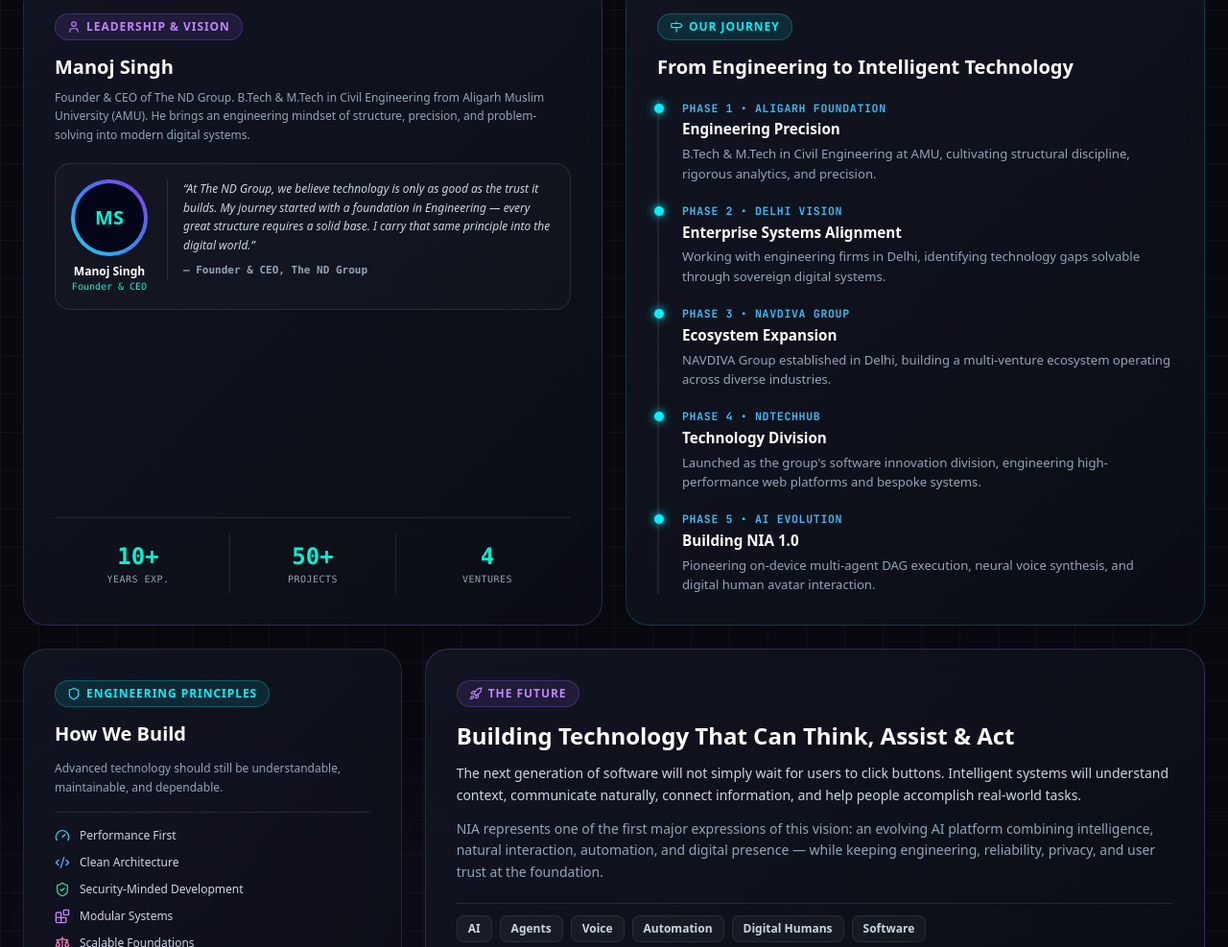
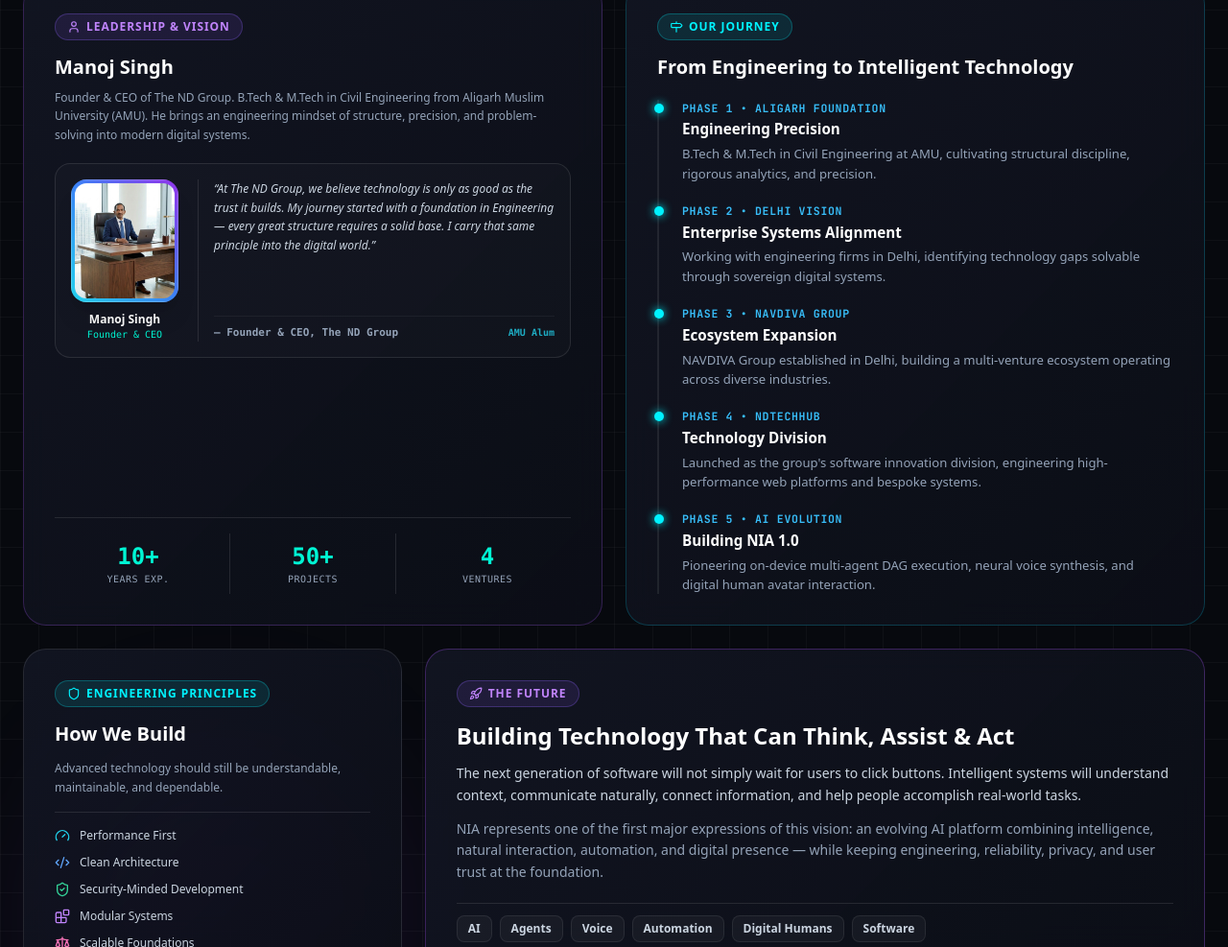
Before and after one commit to manojalig2979-dot/nia0.1, a website: page nia-website/index.html in a window 1280 px wide. Shown: the part 10230-11217 px from the top of the page at 96% size. Drawn offline with nearby package versions, Linux system fonts and the light colour scheme.

Commit message:
feat: add CEO Manoj Singh portrait image to About Us leadership section

```diff
--- a/nia-website/index.html
+++ b/nia-website/index.html
@@ -1218,17 +1218,21 @@ cd "nia0.1"</pre>
             <!-- Photo + Quote -->
             <div class="flex flex-col sm:flex-row items-center sm:items-start gap-5 p-4 rounded-2xl bg-white/[0.02] border border-white/10 mb-6">
               <div class="flex flex-col items-center shrink-0">
-                <div class="w-20 h-20 rounded-full p-1 bg-gradient-to-tr from-cyan-400 via-blue-500 to-purple-600 shadow-lg">
-                  <div class="w-full h-full rounded-full bg-slate-950 flex items-center justify-center font-bold text-accentCyan text-xl">
-                    MS
-                  </div>
+                <div class="relative w-24 h-28 sm:w-28 sm:h-32 rounded-2xl p-1 bg-gradient-to-tr from-cyan-400 via-blue-500 to-purple-600 shadow-xl overflow-hidden group">
+                  <img src="assets/images/ceo_manoj_singh.jpg" alt="Manoj Singh - Founder & CEO, The ND Group" class="w-full h-full object-cover object-top rounded-xl transition-transform duration-500 group-hover:scale-105" loading="lazy">
+                  <div class="absolute inset-0 rounded-xl ring-1 ring-inset ring-white/20 pointer-events-none"></div>
                 </div>
-                <span class="text-xs font-bold text-white mt-2">Manoj Singh</span>
+                <span class="text-xs font-bold text-white mt-2.5">Manoj Singh</span>
                 <span class="text-[10px] text-accentCyan font-mono">Founder & CEO</span>
               </div>
-              <div class="text-xs italic text-slate-300 leading-relaxed border-t sm:border-t-0 sm:border-l border-white/10 pt-3 sm:pt-0 sm:pl-4">
-                &ldquo;At The ND Group, we believe technology is only as good as the trust it builds. My journey started with a foundation in Engineering — every great structure requires a solid base. I carry that same principle into the digital world.&rdquo;
-                <div class="not-italic text-[11px] font-bold text-slate-400 mt-2 font-mono">— Founder & CEO, The ND Group</div>
+              <div class="text-xs italic text-slate-300 leading-relaxed border-t sm:border-t-0 sm:border-l border-white/10 pt-3 sm:pt-0 sm:pl-4 flex flex-col justify-between self-stretch">
+                <div>
+                  &ldquo;At The ND Group, we believe technology is only as good as the trust it builds. My journey started with a foundation in Engineering — every great structure requires a solid base. I carry that same principle into the digital world.&rdquo;
+                </div>
+                <div class="not-italic text-[11px] font-bold text-slate-400 mt-3 pt-2 border-t border-white/5 font-mono flex items-center justify-between">
+                  <span>— Founder &amp; CEO, The ND Group</span>
+                  <span class="text-[10px] text-cyan-400/80 font-mono">AMU Alum</span>
+                </div>
               </div>
             </div>
           </div>
```
Also changed, not shown: nia-website/assets/images/ceo_manoj_singh.jpg (added).
